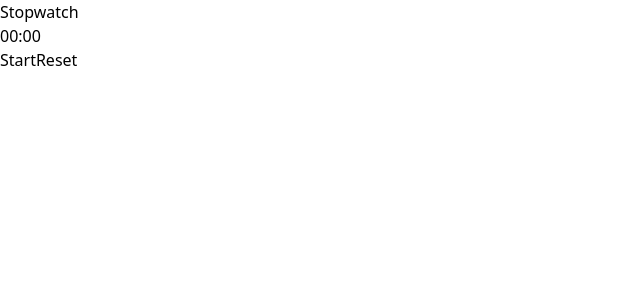
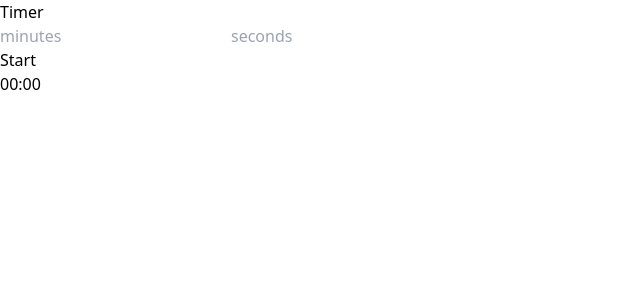
Before and after one commit to sulekaustubh/react-practice, a React (Vite) app: page / in a window 1280 px wide. Shown: the top 300 px of the page, without its empty margins (0-640 px from the left). Built offline with nearby package versions, Linux system fonts and the light colour scheme.

Commit message:
added Timer.jsx

```diff
--- a/src/App.jsx
+++ b/src/App.jsx
@@ -7,6 +7,7 @@ import AddTask from './components/AddTask'
 import FetchAPI from './components/FetchAPI'
 import { Form } from './components/Form'
 import StopWatch from './components/StopWatch';
+import Timer from './components/Timer';
 
 function App() {
 	return (
@@ -20,7 +21,8 @@ function App() {
 				{/* <AddTask /> */}
 				{/* <FetchAPI /> */}
 				{/* <Form /> */}
-				<StopWatch />
+				{/* <StopWatch /> */}
+				<Timer />
 			</div>
 		</div>
 	);
--- /dev/null
+++ b/src/components/Timer.jsx
@@ -0,0 +1,65 @@
+import React, { useState, useEffect } from 'react';
+
+function Timer() {
+	const [seconds, setSeconds] = useState(0);
+	const [minutes, setMinutes] = useState(0);
+	const [running, setRunning] = useState(false);
+
+	var time;
+	useEffect(() => {
+		if (running) {
+			time = setInterval(() => {
+				setSeconds(seconds - 1);
+				if (seconds <= 1 && minutes == 0) {
+					setRunning(false);
+				} else if (seconds < 1 && minutes > 0) {
+					setMinutes(minutes - 1);
+					setSeconds(59);
+				}
+			}, 1000);
+		}
+
+		return () => clearInterval(time);
+	});
+
+	return (
+		<div>
+			<div>
+				<h1>Timer</h1>
+				<div>
+					<input
+						type="number"
+						placeholder="minutes"
+						onChange={(e) => setMinutes(e.target.value)}
+						// value={seconds}
+						className="text-black"
+					/>
+					<input
+						type="number"
+						placeholder="seconds"
+						onChange={(e) => setSeconds(e.target.value)}
+						// value={seconds}
+						className="text-black"
+					/>
+				</div>
+				<div className="grid grid-flow-col">
+					<button onClick={() => setRunning(!running)}>
+						{running ? 'Pause' : 'Start'}
+					</button>
+					{/* <button
+						className="text-rose-400"
+						onClick={() => Reset()}
+					>
+						Reset
+					</button> */}
+				</div>
+				<p className="text-9xl border-4 px-4 pb-4 rounded-3xl tracking-widest duration-300 text-blue-500 font-semibold">
+					{minutes < 10 ? `0${minutes}` : minutes}:
+					{seconds < 10 ? `0${seconds}` : seconds}
+				</p>
+			</div>
+		</div>
+	);
+}
+
+export default Timer;
```
